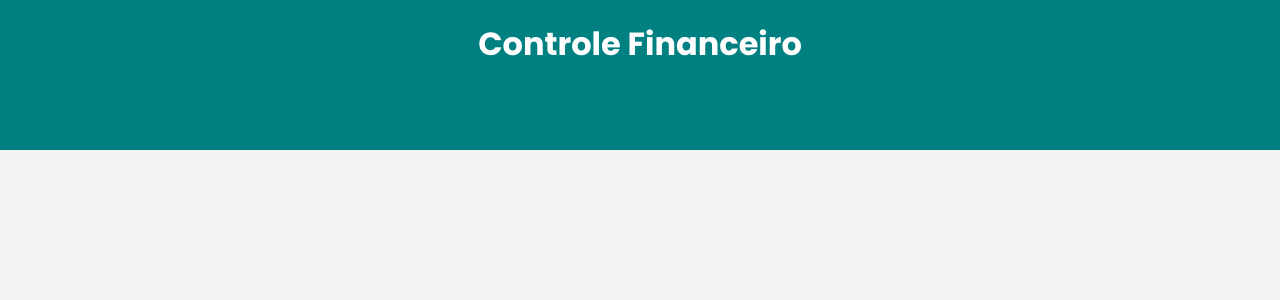
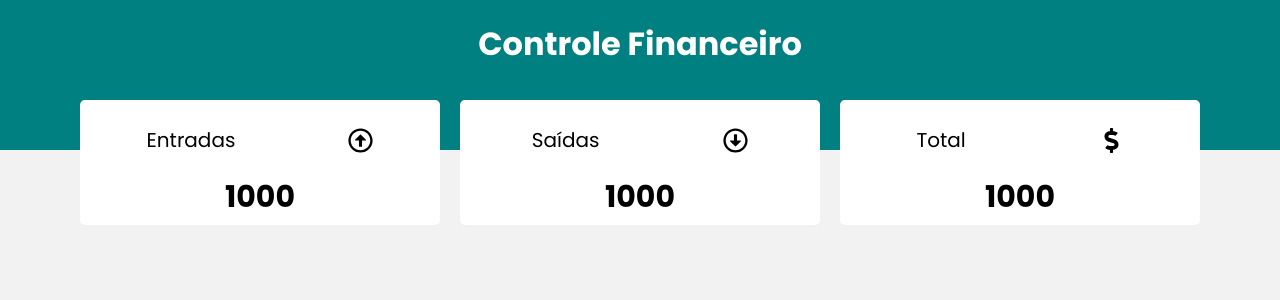
Before and after one commit to JoaoChaves65/Controle-Financas-App, a React (Create React App) app: page / in a window 1280 px wide. Shown: the top 300 px of the page. Built offline with nearby package versions, Linux system fonts and the light colour scheme.

Commit message:
Criando os cards onde ficarão os valores, usando os components Resume e ResumeItem e estilizando

```diff
--- a/package.json
+++ b/package.json
@@ -10,7 +10,7 @@
     "react-dom": "^18.2.0",
     "react-icons": "^4.9.0",
     "react-scripts": "5.0.1",
-    "styled-components": "^5.3.11",
+    "styled-components": "^6.0.0-rc.3",
     "web-vitals": "^2.1.4"
   },
   "scripts": {
--- a/src/App.js
+++ b/src/App.js
@@ -1,11 +1,13 @@
 import React from 'react';
 import GlobalStyle from './styles/global';
 import Header from './components/Header';
+import Resume from './components/Resume';
 
 const App = () => {
   return (
     <>
-      <Header/>
+      <Header />
+      <Resume />
       <GlobalStyle />
     </>
   );
--- /dev/null
+++ b/src/components/Resume/index.js
@@ -0,0 +1,20 @@
+import React from 'react';
+import ResumeItem from '../ResumeItem';
+import * as C from './styles';
+import {
+    FaRegArrowAltCircleUp,
+    FaRegArrowAltCircleDown,
+    FaDollarSign,
+} from "react-icons/fa"
+
+const Resume = () => {
+    return (
+        <C.Container>
+            <ResumeItem title="Entradas" Icon={FaRegArrowAltCircleUp} value={"1000"}/>
+            <ResumeItem title="Saídas" Icon={FaRegArrowAltCircleDown} value={"1000"}/>
+            <ResumeItem title="Total" Icon={FaDollarSign} value={"1000"}/>
+        </C.Container>
+    );
+};
+
+export default Resume;
--- /dev/null
+++ b/src/components/Resume/styles.js
@@ -0,0 +1,11 @@
+import styled from "styled-components";
+
+export const Container = styled.div`
+    max-width: 1120px;
+    width: 98%;
+    margin: 0 auto;
+    display: flex;
+    gap: 20px;
+    margin-top: -50px;
+    justify-content: space-around;
+`;
--- /dev/null
+++ b/src/components/ResumeItem/index.js
@@ -0,0 +1,16 @@
+import React from 'react';
+import * as C from './styles'
+
+const ResumeItem = ({ title, Icon, value }) => {
+    return (
+        <C.Container>
+            <C.Header>
+                <C.HeaderTitle>{title}</C.HeaderTitle>
+                <Icon />
+            </C.Header>
+            <C.Total>{value}</C.Total>
+        </C.Container>
+    );
+};
+
+export default ResumeItem;
--- /dev/null
+++ b/src/components/ResumeItem/styles.js
@@ -0,0 +1,50 @@
+import styled from "styled-components";
+
+export const Container = styled.div`
+    display: flex;
+    flex-direction: column;
+    align-items: center;
+    background-color: #FFF;
+    border-radius: 5px;
+    padding: 5px 15px;
+    width: 30%;
+
+    @media (max-width: 750px) {
+        width: 20%;
+
+        p{
+            font-size: 12px;
+        }
+
+        span{
+            font-size: 20px;
+        }
+
+        svg {
+            display: none;
+        }
+    }
+`;
+
+export const Header = styled.header`
+    display: flex;
+    align-items: center;
+    justify-content: space-around;
+    width: 100%;
+    gap: 10px;
+    margin: 20px auto;
+
+    svg{
+        width: 25px;
+        height: 25px;
+    }
+`;
+
+export const HeaderTitle = styled.p`
+    font-size: 20px;
+`;
+
+export const Total = styled.span`
+    font-size: 30px;
+    font-weight: bold;
+`;
```
Also changed, not shown: 1 other file (tests, documents, lock files or other folders).
